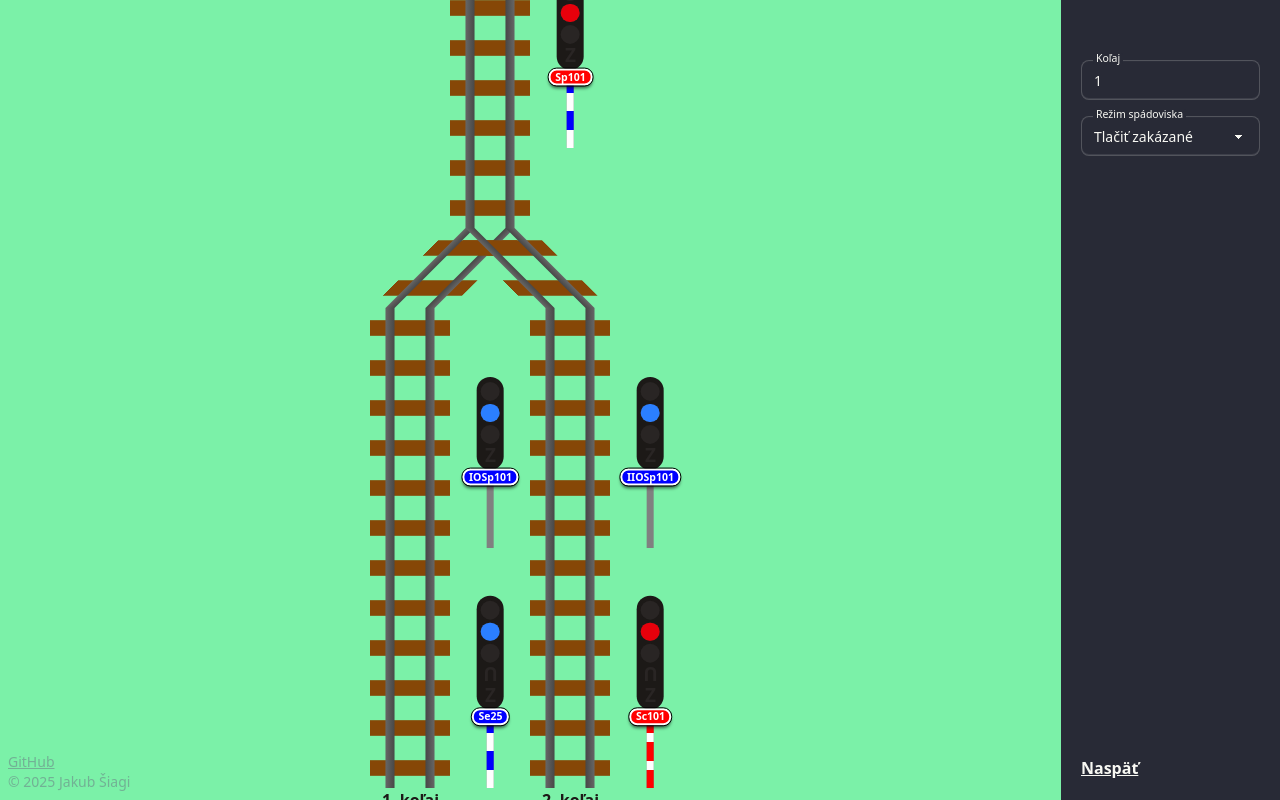
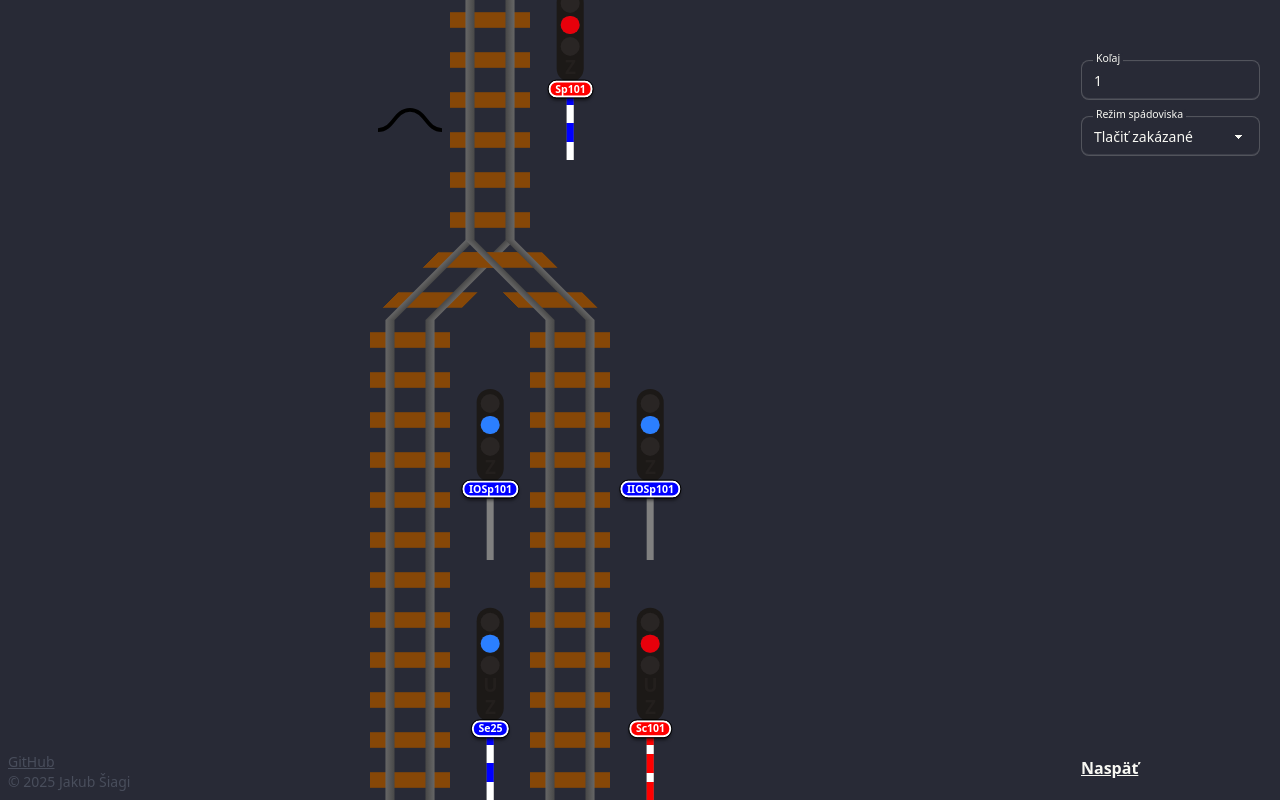
Before and after one commit to jaksia/navesti, a SvelteKit app: page /spadovisko in a window 1280 px wide. Built offline with nearby package versions, Linux system fonts and the light colour scheme; some icons are missing.

Commit message:
Update packages and simplify styles

```diff
--- a/postcss.config.js
+++ /dev/null
@@ -1,5 +0,0 @@
-export default {
-	plugins: {
-		'@tailwindcss/postcss': {},
-	}
-};
--- a/src/app.css
+++ b/src/app.css
@@ -1,10 +1,8 @@
 @import 'tailwindcss';
 
-@plugin '@tailwindcss/container-queries';
 @plugin 'daisyui' {
   themes: custom --default;
-};
-
+}
 
 @plugin "daisyui/theme" {
   name: "custom";
@@ -41,13 +39,9 @@
   --noise: 0;
 }
 
-
 @custom-variant dark (&:where(.night, .night *));
 
 @theme {
-  --animate-blink: blink 1s infinite;
-  --animate-blink-fast: blink 0.5s infinite;
-
   --text-2xs: 0.625rem;
   --text-2_5xs: 0.5875rem;
   --text-3xs: 0.5rem;
@@ -58,6 +52,19 @@
   --height-18: 4.5rem;
 
   --color-stone-850: oklch(0.242 0.007 45.171);
+}
+
+@theme static {
+  --color-n-yellow: var(--color-yellow-400);
+  --color-n-green: var(--color-green-600);
+  --color-n-red: var(--color-red-600);
+  --color-n-blue: var(--color-blue-500);
+  --color-n-white: var(--color-white);
+  --color-n-blank: var(--color-stone-800);
+
+  --animate-blink: blink 1s infinite;
+  --animate-blink-fast: blink 0.5s infinite;
+}
 
 @keyframes blink {
   0%,
@@ -66,7 +73,6 @@
   }
   50% {
     opacity: 1;
-    }
   }
 }
 
@@ -87,3 +93,125 @@
     border-color: var(--color-gray-200, currentColor);
   }
 }
+
+
+.light {
+  --tw-duration: 300ms;
+  @apply transition-all;
+}
+
+.light:not(.stripe):not(.letter) {
+  @apply aspect-square rounded-full;
+}
+
+.light.stripe {
+  @apply aspect-6/1;
+}
+
+.light.letter {
+  @apply absolute top-1/2 left-1/2 -translate-1/2 font-black;
+}
+
+.stripe-gap {
+  @apply aspect-7/1;
+}
+
+.night {
+
+  /* Styles for light spread in night mode */
+  .light {
+    --shadow-size: 30px;
+    --shadow-color: var(--base-color);
+
+    filter: drop-shadow(0 0 calc(var(--shadow-size) * 1.5) var(--shadow-color))
+      drop-shadow(0 0 var(--shadow-size) var(--shadow-color))
+      drop-shadow(0 0 var(--shadow-size) var(--third-shadow-color, transparent))
+      var(--additional-filter,);
+
+    /* Changes for letters and stripes */
+
+    &.letter {
+      --shadow-size: 15px;
+      --third-shadow-color: color-mix(in oklab, var(--shadow-color) 45%, transparent);
+
+      &.text-n-white {
+        --base-color: color-mix(in oklab, var(--color-n-white) 80%, transparent);
+      }
+
+      &.flipped {
+        scale: 1 -1;
+      }
+    }
+
+    &.stripe {
+      --shadow-size: 20px;
+      --shadow-color: color-mix(in oklab, var(--base-color) 60%, transparent);
+    }
+
+    /* Shadow colors for specific backgrounds */
+
+    &.bg-n-blank {
+      z-index: -1;
+    }
+    &.bg-n-yellow {
+      --base-color: color-mix(in oklab, var(--color-n-yellow) 75%, transparent);
+      --third-shadow-color: color-mix(in oklab, var(--shadow-color) 50%, transparent);
+    }
+    &.bg-n-green {
+      --base-color: var(--color-n-green);
+      --third-shadow-color: color-mix(in oklab, var(--shadow-color) 60%, transparent);
+    }
+    &.bg-n-red {
+      --base-color: var(--color-n-red);
+      --third-shadow-color: var(--shadow-color);
+    }
+    &.bg-n-blue {
+      --shadow-color: var(--color-n-blue);
+      --third-shadow-color: var(--shadow-color);
+    }
+    &.bg-n-white {
+      --shadow-color: color-mix(in oklab, var(--color-n-white) 90%, transparent);
+    }
+  }
+
+  .arm::after {
+    content: '';
+    position: absolute;
+    top: 0;
+    left: 0;
+    width: 100%;
+    height: 100%;
+
+    border-radius: inherit;
+
+    background-color: var(--night-overlay-color, #000b);
+  }
+
+  .pole::before, .n-label::before {
+    content: '';
+    position: absolute;
+    top: calc(var(--label-border-size, 0) * -1);
+    left: calc(var(--label-border-size, 0) * -1);
+    min-width: 100%;
+    min-height: 100%;
+    width: calc(100% + var(--label-border-size, 0) * 2);
+    height: calc(100% + var(--label-border-size, 0) * 2);
+
+    border-radius: inherit;
+    outline: inherit;
+
+    background-color: var(--night-overlay-color, #0008);
+    outline-color: var(--night-overlay-color, #0008);
+  }
+
+  .pole .sign::after {
+    content: '';
+    position: absolute;
+    top: 0;
+    left: 0;
+    width: 100%;
+    height: 100%;
+
+    background-color: var(--night-overlay-color, #0008);
+  }
+}
--- a/src/lib/components/DayNight.svelte
+++ b/src/lib/components/DayNight.svelte
@@ -21,17 +21,13 @@
 	style="{styleProp}; --anim-duration: {prefersReducedMotion.current ? 0 : duration}ms;"
 >
 	<div class={['day absolute inset-0 z-0', classProp]}>
-		<div class="day-bg absolute inset-0 -z-20"></div>
+		<div class="day-bg absolute inset-0"></div>
 		{@render children()}
 	</div>
 
 	<div class={['night absolute inset-0 z-0', classProp, !store.day && 'show']}>
-		<div
-			class="night-bg absolute inset-0 -z-20 bg-radial-[at_95%_5%] from-gray-600 to-gray-800 to-20%"
-		></div>
-		<div
-			class="moon absolute top-[5%] left-[95%] -z-10 size-16 -translate-x-1/2 -translate-y-1/2 rounded-full bg-white/90 drop-shadow-2xl"
-		></div>
+		<div class="night-bg absolute inset-0"></div>
+		<div class="moon bg-white/90 drop-shadow-2xl"></div>
 		{@render children()}
 	</div>
 </main>
@@ -78,7 +74,15 @@
 		transition: --moon-scale calc(var(--anim-duration) / 2);
 		transition-delay: calc(var(--anim-duration) / 2);
 
-		transform: scale(var(--moon-scale));
+		transform: translate(-50%, -50%) scale(var(--moon-scale));
+
+		position: absolute;
+		top: 5%;
+		left: 95%;
+		z-index: -10;
+		width: 4rem;
+		aspect-ratio: 1;
+		border-radius: 4rem;
 	}
 
 	.day-bg {
@@ -90,103 +94,17 @@
 		);
 	}
 
+	.night-bg {
+		background-image: radial-gradient(
+			at 95% 5%,
+			var(--color-gray-600) 0%,
+			var(--color-gray-800) 20%
+		);
+	}
+
 	.day-bg,
 	.night-bg {
 		pointer-events: none;
-	}
-
-	:global(.light) {
-		transition: all var(--tw-duration, 300ms);
-	}
-
-	:global .night {
-		.light {
-			--shadow-size: 30px;
-			--shadow-color: var(--base-color);
-
-			&.bg-stone-800 {
-				z-index: -1;
-			}
-
-			&.letter {
-				--shadow-size: 20px;
-				--third-shadow-color: color-mix(in oklab, var(--shadow-color) 50%, transparent);
-
-				&.text-white {
-					--base-color: var(--color-white);
-				}
-			}
-
-			&.stripe {
-				--shadow-size: 20px;
-				--shadow-color: color-mix(in oklab, var(--base-color) 60%, transparent);
-			}
-
-			filter: drop-shadow(0 0 calc(var(--shadow-size) * 1.5) var(--shadow-color))
-				drop-shadow(0 0 var(--shadow-size) var(--shadow-color))
-				drop-shadow(0 0 var(--shadow-size) var(--third-shadow-color, transparent))
-				var(--additional-filter,);
-
-			&.bg-yellow-400 {
-				--base-color: color-mix(in oklab, var(--color-yellow-400) 75%, transparent);
-				--third-shadow-color: color-mix(in oklab, var(--shadow-color) 50%, transparent);
-			}
-			&.bg-green-600 {
-				--base-color: var(--color-green-600);
-				--third-shadow-color: color-mix(in oklab, var(--shadow-color) 60%, transparent);
-			}
-			&.bg-red-600 {
-				--base-color: var(--color-red-600);
-				--third-shadow-color: var(--shadow-color);
-			}
-			&.bg-blue-500 {
-				--shadow-color: var(--color-blue-500);
-				--third-shadow-color: var(--shadow-color);
-			}
-			&.bg-white {
-				--shadow-color: color-mix(in oklab, var(--color-white) 90%, transparent);
-			}
-		}
-
-		.arm::after {
-			content: '';
-			position: absolute;
-			top: 0;
-			left: 0;
-			width: 100%;
-			height: 100%;
-
-			border-radius: inherit;
-
-			background-color: var(--night-overlay-color, #000b);
-		}
-
-		:is(.pole, .n-label)::before {
-			content: '';
-			position: absolute;
-			top: calc(var(--label-border-size, 0) * -1);
-			left: calc(var(--label-border-size, 0) * -1);
-			min-width: 100%;
-			min-height: 100%;
-			width: calc(100% + var(--label-border-size, 0) * 2);
-			height: calc(100% + var(--label-border-size, 0) * 2);
-
-			border-radius: inherit;
-			outline: inherit;
-
-			background-color: var(--night-overlay-color, #0008);
-			outline-color: var(--night-overlay-color, #0008);
-		}
-
-		.pole .sign::after {
-			content: '';
-			position: absolute;
-			top: 0;
-			left: 0;
-			width: 100%;
-			height: 100%;
-
-			background-color: var(--night-overlay-color, #0008);
-		}
+		z-index: -20;
 	}
 </style>
--- a/src/lib/components/navestidla/Navestidlo.svelte
+++ b/src/lib/components/navestidla/Navestidlo.svelte
@@ -1,6 +1,6 @@
 <script lang="ts">
 	import { colors } from '$lib/consts/styles';
-	import type { Component, Snippet } from 'svelte';
+	import { type Component, type Snippet } from 'svelte';
 	import Label from './parts/Label.svelte';
 	import StlpNavestidlo from './display/StlpNavestidlo.svelte';
 	import LavkaNavestidlo from './display/LavkaNavestidlo.svelte';
@@ -21,7 +21,6 @@
 		| 'zriadovacie'
 		| 'predzvest'
 		| '';
-	const flippedLetters = ['U'];
 
 	let {
 		lightCount = 0,
@@ -59,15 +58,6 @@
 		displayMode?: DisplayMode;
 	} = $props();
 
-	$effect(() => {
-		if (speed !== undefined && !speedIndication) {
-			console.warn('Speed indication is disabled, but speed is set.');
-		}
-		if (activeLights.length !== 0 && activeLights.length < lightCount) {
-			console.warn('Light count is greater than supplied active lights.');
-		}
-	});
-
 	const renderBlank = $derived(!renderLightsOuter || renderBlankLightsOuter ? true : false);
 	const NavestidloComponent = $derived(components[displayMode]);
 
@@ -89,29 +79,27 @@
 				{@render renderBlankLightsOuter()}
 			{:else}
 				{#each Array.from({ length: lightCount }) as _, i}
-					<div class={['light aspect-square rounded-full', colors.blank]}></div>
+					<div class={['light', colors.blank]}></div>
 				{/each}
 				{#if speedIndication}
-					<div class={['light aspect-square rounded-full', colors.blank]}></div>
-					<div class={['light stripe !m-0 aspect-6/1', colors.blank]}></div>
-					<div class="!m-0 aspect-7/1"></div>
-					<div class={['light stripe !m-0 aspect-6/1', colors.blank]}></div>
+					<div class={['light', colors.blank]}></div>
+					<div class={['light stripe !m-0', colors.blank]}></div>
+					<div class="stripe-gap !m-0"></div>
+					<div class={['light stripe !m-0', colors.blank]}></div>
 					<div></div>
 				{/if}
 			{/if}
 			{#each Object.entries(letters) as [letter, active]}
-				<div
-					class="light relative aspect-square rounded-full"
-					bind:clientHeight={letterContainerHeight}
-				>
+				<div class="light relative" bind:clientHeight={letterContainerHeight}>
 					<div
-						class={[
-							'light letter absolute top-1/2 left-1/2 aspect-square -translate-1/2 rounded-full font-black text-stone-800',
-							flippedLetters.includes(letter) && 'rotate-180'
-						]}
+						class={['light letter text-stone-850', letter.endsWith('_') && 'flipped']}
 						style="font-size: {letterContainerHeight}px;"
 					>
-						{letter}
+						{#if letter.endsWith('_')}
+							{letter.slice(0, -1)}
+						{:else}
+							{letter}
+						{/if}
 					</div>
 				</div>
 			{/each}
@@ -121,17 +109,13 @@
 				{@render renderLightsOuter()}
 			{:else}
 				{#each Array.from({ length: lightCount }) as _, i}
-					<div
-						class={['light aspect-square rounded-full', activeLights[i] || colors.transparent]}
-					></div>
+					<div class={['light', activeLights[i] || colors.transparent]}></div>
 				{/each}
 				{#if speedIndication}
-					<div
-						class={['light aspect-square rounded-full', speed ? colors.yellow : colors.transparent]}
-					></div>
+					<div class={['light', speed ? colors.yellow : colors.transparent]}></div>
 					<div
 						class={[
-							'light stripe !m-0 aspect-6/1',
+							'light stripe !m-0',
 							speed === 60
 								? colors.yellow
 								: [80, 100].includes(speed ?? -1)
@@ -139,26 +123,27 @@
 									: colors.transparent
 						]}
 					></div>
-					<div class="stripe !m-0 aspect-7/1"></div>
+					<div class="stripe-gap !m-0"></div>
 					<div
-						class={[
-							'light stripe !m-0 aspect-6/1',
-							speed === 100 ? colors.green : colors.transparent
-						]}
+						class={['light stripe !m-0', speed === 100 ? colors.green : colors.transparent]}
 					></div>
 					<div></div>
 				{/if}
 				{#each Object.entries(letters) as [letter, active]}
-					<div class="light relative aspect-square">
+					<div class="light relative">
 						<div
 							class={[
-								'light letter absolute top-1/2 left-1/2 aspect-square -translate-1/2 rounded-full font-black',
-								active ? 'text-white' : 'text-transparent',
-								flippedLetters.includes(letter) && 'rotate-180'
+								'light letter',
+								active ? 'text-n-white' : 'text-transparent',
+								letter.endsWith('_') && 'flipped'
 							]}
 							style="font-size: {letterContainerHeight}px;"
 						>
-							{letter}
+							{#if letter.endsWith('_')}
+								{letter.slice(0, -1)}
+							{:else}
+								{letter}
+							{/if}
 						</div>
 					</div>
 				{/each}
--- a/src/lib/consts/styles.ts
+++ b/src/lib/consts/styles.ts
@@ -1,10 +1,10 @@
 export const colors = {
-    yellow: 'bg-yellow-400',    // bg-yellow-400/30 bg-yellow-400/50    bg-yellow-400/70
-    green:  'bg-green-600',     // bg-green-600/30  bg-green-600/50     bg-green-600/70
-    red:    'bg-red-600',       // bg-red-600/30    bg-red-600/50       bg-red-600/70
-    blue:   'bg-blue-500',      // bg-blue-500/30   bg-blue-500/50      bg-blue-500/70
-    white:  'bg-white',         // bg-white/30      bg-white/50         bg-white/70
-    blank:  'bg-stone-800',     // bg-stone-800/30  bg-stone-800/50     bg-stone-800/70
+    yellow: 'bg-n-yellow',    // bg-yellow-400/30 bg-yellow-400/50    bg-yellow-400/70
+    green:  'bg-n-green',     // bg-green-600/30  bg-green-600/50     bg-green-600/70
+    red:    'bg-n-red',       // bg-red-600/30    bg-red-600/50       bg-red-600/70
+    blue:   'bg-n-blue',      // bg-blue-500/30   bg-blue-500/50      bg-blue-500/70
+    white:  'bg-n-white',     // bg-white/30      bg-white/50         bg-white/70
+    blank:  'bg-n-blank',     // bg-stone-800/30  bg-stone-800/50     bg-stone-800/70
     transparent: 'bg-transparent',
 };
 
--- a/src/routes/spadovisko/+page.svelte
+++ b/src/routes/spadovisko/+page.svelte
@@ -4,36 +4,57 @@
 	import DayNightToggle from '$lib/components/DayNightToggle.svelte';
 	import Navestidlo from '$lib/components/navestidla/Navestidlo.svelte';
 
+	const NUM_TRACKS = 2;
+
 	let track = $state(1);
-	let mode = $state(RezimSpadoviska.ZAKAZANE);
+	let mode: RezimSpadoviska = $state(RezimSpadoviska.ZAKAZANE);
+
+	let letters = $derived({
+		U_: ![RezimSpadoviska.SPAT, RezimSpadoviska.ZAKAZANE].includes(mode),
+		Z: mode == RezimSpadoviska.SPAT
+	});
+
+	let trackMode = $derived(
+		Array.from({ length: NUM_TRACKS }).reduce((acc: Record<number, RezimSpadoviska>, _, i) => {
+			acc[i + 1] = i + 1 === track ? mode : RezimSpadoviska.ZAKAZANE;
+			return acc;
+		}, {})
+	);
 </script>
 
-<svelte:head>
-	<title>Spádovisko</title>
-</svelte:head>
-<DayNight class="flex">
-	<div class="relative flex grow items-center justify-center bg-green-300 dark:bg-transparent">
-		<table cellspacing="0" cellpadding="0">
-			<thead>
-				<tr>
-					<th class="w-20"></th>
-					<th class="w-20"></th>
-					<th class="w-20"></th>
-					<th class="w-20"></th>
-				</tr>
-			</thead>
-			<tbody>
+{#snippet singleRail()}
 	<tr>
 		<td></td>
 		<td><img src="/track/straight.svg" alt="Track" /></td>
 		<td></td>
 		<td></td>
 	</tr>
+{/snippet}
+
+{#snippet doubleRail()}
 	<tr>
+		<td><img src="/track/straight.svg" alt="Track" /></td>
 		<td></td>
 		<td><img src="/track/straight.svg" alt="Track" /></td>
+		<td></td>
+	</tr>
+{/snippet}
+
+<svelte:head>
+	<title>Spádovisko</title>
+</svelte:head>
+<DayNight class="flex">
+	<table class="m-auto">
+		<thead>
+			<tr class="*:w-20"><th></th><th></th><th></th><th></th></tr>
+		</thead>
+		<tbody>
+			{@render singleRail()}
+			<tr>
+				<td class="p-2 dark:invert-75"><img src="/track/hill.svg" alt="Hill" /></td>
+				<td><img src="/track/straight.svg" alt="Track" /></td>
 				<td class="relative">
-						<div class="absolute bottom-0 left-1/2 aspect-1/3 h-full -translate-x-1/2 transform">
+					<div class="spad-navestidlo">
 						<Navestidlo
 							lightCount={3}
 							letters={{ Z: mode == RezimSpadoviska.SPAT }}
@@ -46,120 +67,75 @@
 				</td>
 				<td></td>
 			</tr>
+			{@render singleRail()}
 			<tr>
+				<td>
+					<img src="/track/straight.svg" alt="Track" class="translate-x-1/2 -skew-x-45" />
+				</td>
 				<td></td>
-					<td><img src="/track/straight.svg" alt="Track" /></td>
-					<td></td>
+				<td>
+					<img src="/track/straight.svg" alt="Track" class="-translate-x-1/2 skew-x-45" />
+				</td>
 				<td></td>
 			</tr>
-				<tr>
-					<td class="relative"
-						><img
-							src="/track/straight.svg"
-							alt="Track"
-							class="absolute top-0 left-1/2 -skew-x-[45deg]"
-						/></td
-					>
-					<td class="relative"
-						><img
-							src="/track/straight.svg"
-							alt="Track"
-							class="absolute top-0 left-1/2 skew-x-[45deg]"
-						/></td
-					>
-					<td><img src="/track/straight.svg" alt="Track" class="opacity-0" /></td>
-					<td></td>
-				</tr>
-				<tr>
-					<td><img src="/track/straight.svg" alt="Track" /></td>
-					<td></td>
-					<td><img src="/track/straight.svg" alt="Track" /></td>
-					<td></td>
-				</tr>
-				<tr>
-					<td><img src="/track/straight.svg" alt="Track" /></td>
-					<td></td>
-					<td><img src="/track/straight.svg" alt="Track" /></td>
-					<td></td>
-				</tr>
+			{@render doubleRail()}
+			{@render doubleRail()}
 			<tr>
 				<td><img src="/track/straight.svg" alt="Track" /></td>
 				<td class="relative">
-						<div class="absolute bottom-0 left-1/2 aspect-1/3 h-full -translate-x-1/2 transform">
+					<div class="spad-navestidlo">
 						<Navestidlo
 							lightCount={3}
-								letters={{ Z: mode == RezimSpadoviska.SPAT && track == 1 }}
-								activeLights={spadNavestneZnaky['opakovacie'][
-									track == 1 ? mode : RezimSpadoviska.ZAKAZANE
-								]}
+							letters={{ Z: letters.Z && track == 1 }}
+							activeLights={spadNavestneZnaky['opakovacie'][trackMode[1]]}
 							label="IOSp101"
-								poleStyleClass=""
 							labelStyleClass="zriadovacie"
 						/>
 					</div>
 				</td>
 				<td><img src="/track/straight.svg" alt="Track" /></td>
 				<td class="relative">
-						<div class="absolute bottom-0 left-1/2 aspect-1/3 h-full -translate-x-1/2 transform">
+					<div class="spad-navestidlo">
 						<Navestidlo
 							lightCount={3}
-								letters={{ Z: mode == RezimSpadoviska.SPAT && track == 2 }}
-								activeLights={spadNavestneZnaky['opakovacie'][
-									track == 2 ? mode : RezimSpadoviska.ZAKAZANE
-								]}
+							letters={{ Z: letters.Z && track == 2 }}
+							activeLights={spadNavestneZnaky['opakovacie'][trackMode[2]]}
 							label="IIOSp101"
-								poleStyleClass=""
 							labelStyleClass="zriadovacie"
 						/>
 					</div>
 				</td>
 			</tr>
-				<tr>
-					<td><img src="/track/straight.svg" alt="Track" /></td>
-					<td></td>
-					<td><img src="/track/straight.svg" alt="Track" /></td>
-					<td></td>
-				</tr>
-				<tr>
-					<td><img src="/track/straight.svg" alt="Track" /></td>
-					<td></td>
-					<td><img src="/track/straight.svg" alt="Track" /></td>
-					<td></td>
-				</tr>
+			{@render doubleRail()}
+			{@render doubleRail()}
 			<tr>
 				<td><img src="/track/straight.svg" alt="Track" /></td>
 				<td class="relative">
-						<div class="absolute bottom-0 left-1/2 aspect-1/3 h-full -translate-x-1/2 transform">
+					<div class="spad-navestidlo">
 						<Navestidlo
 							lightCount={3}
 							letters={{
-									U: ![RezimSpadoviska.ZAKAZANE, RezimSpadoviska.SPAT].includes(mode) && track == 1,
-									Z: mode == RezimSpadoviska.SPAT && track == 1
+								U_: letters.U_ && track == 1,
+								Z: letters.Z && track == 1
 							}}
-								activeLights={spadNavestneZnaky['zriadovacie'][
-									track == 1 ? mode : RezimSpadoviska.ZAKAZANE
-								]}
+							activeLights={spadNavestneZnaky['zriadovacie'][trackMode[1]]}
 							label="Se25"
 							poleStyleClass="zriadovacie"
-								labelStyleClass="zriadovacie"
 						/>
 					</div>
 				</td>
 				<td><img src="/track/straight.svg" alt="Track" /></td>
 				<td class="relative">
-						<div class="absolute bottom-0 left-1/2 aspect-1/3 h-full -translate-x-1/2 transform">
+					<div class="spad-navestidlo">
 						<Navestidlo
 							lightCount={3}
 							letters={{
-									U: ![RezimSpadoviska.ZAKAZANE, RezimSpadoviska.SPAT].includes(mode) && track == 2,
-									Z: mode == RezimSpadoviska.SPAT && track == 2
+								U_: letters.U_ && track == 2,
+								Z: letters.Z && track == 2
 							}}
-								activeLights={spadNavestneZnaky['hlavne'][
-									track == 2 ? mode : RezimSpadoviska.ZAKAZANE
-								]}
+							activeLights={spadNavestneZnaky['hlavne'][trackMode[2]]}
 							label="Sc101"
 							poleStyleClass="hlavne"
-								labelStyleClass="hlavne"
 						/>
 					</div>
 				</td>
@@ -172,7 +148,6 @@
 			</tr>
 		</tbody>
 	</table>
-	</div>
 </DayNight>
 <div class="flex w-1/5 flex-col gap-4 p-5">
 	<DayNightToggle />
@@ -192,7 +167,24 @@
 </div>
 
 <style lang="scss">
-	:global(.light) {
+	:global(.light:not(.letter)) {
 		--shadow-size: 15px !important;
 	}
+
+	:global(.light.letter) {
+		--shadow-size: 10px !important;
+	}
+
+	:global(.day-bg) {
+		background: var(--color-green-300) !important;
+	}
+
+	.spad-navestidlo {
+		position: absolute;
+		bottom: 0;
+		left: 50%;
+		transform: translateX(-50%);
+		aspect-ratio: 1 / 3;
+		height: 100%;
+	}
 </style>
--- a/vite.config.ts
+++ b/vite.config.ts
@@ -1,6 +1,7 @@
+import tailwindcss from '@tailwindcss/vite';
 import { sveltekit } from '@sveltejs/kit/vite';
 import { defineConfig } from 'vite';
 
 export default defineConfig({
-	plugins: [sveltekit()]
+	plugins: [tailwindcss(), sveltekit()]
 });
```
Also changed, not shown: package.json (+19 -25 lines), src/lib/spadovisko.ts (+4 -4 lines), src/routes/mechanicke/+page.svelte (+5 -9 lines), src/routes/mechanicke/zriadovacie/+page.svelte (+8 -6 lines), static/track/hill.svg (added), 1 other file (tests, documents, lock files or other folders). Lines whose indentation alone changed are shown as unchanged.
